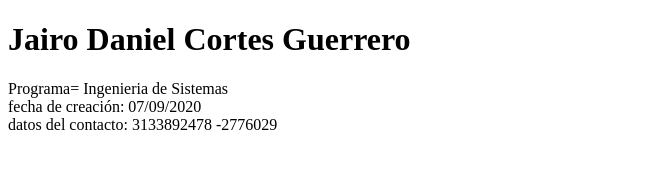
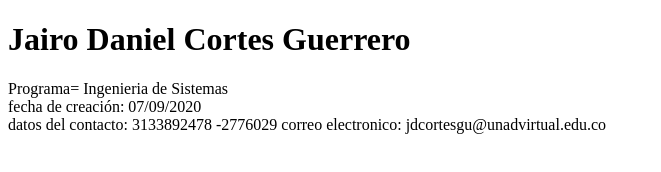
Before and after one commit to jdcortesgu/DSW-JairoCortes, a plain HTML site: page index.html in a window 1280 px wide. Shown: the whole page, without its empty margins (0-661 px from the left). Drawn offline with Linux system fonts and the light colour scheme.

Commit message:
Update index.html

```diff
--- a/index.html
+++ b/index.html
@@ -14,7 +14,7 @@ Programa= Ingenieria de Sistemas
 fecha de creación: 07/09/2020
 <br>
 datos del contacto: 3133892478 -2776029
-
+correo electronico: jdcortesgu@unadvirtual.edu.co
 </p>
 
 </body>
```
